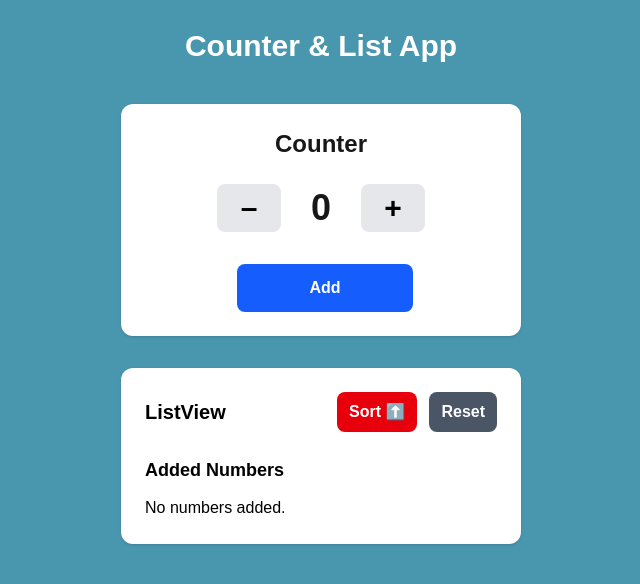
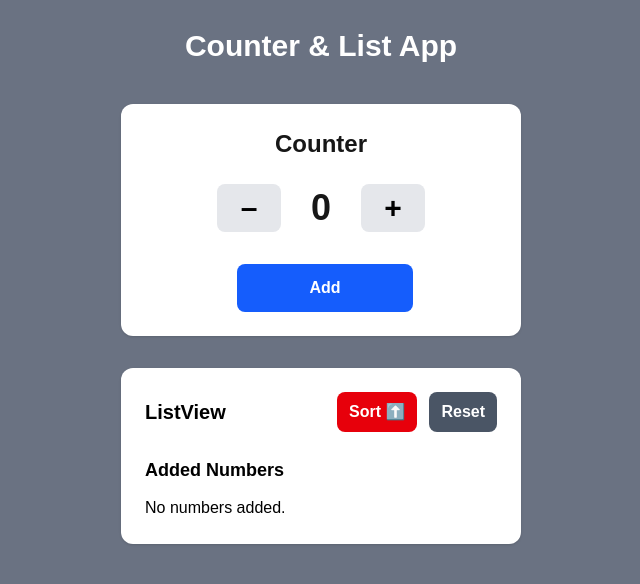
Before and after one commit to Ratnapurampravalika/raiqa-health-assignment, a Next.js app: page / in a window 1280 px wide. Shown: the top 584 px of the page, without its empty margins (319-959 px from the left). Built offline with nearby package versions, Linux system fonts and the light colour scheme.

Commit message:
changed bg colour

```diff
--- a/app/page.tsx
+++ b/app/page.tsx
@@ -108,7 +108,7 @@
 
 export default function Homepage() {
   return (
-    <main className="min-h-screen bg-[#4897ae]">
+    <main className="min-h-screen bg-gray-500">
       <h1 className='text-center font-bold text-3xl pt-7 text-white'>Counter & List App</h1>
       <Counter />
     </main>
```
